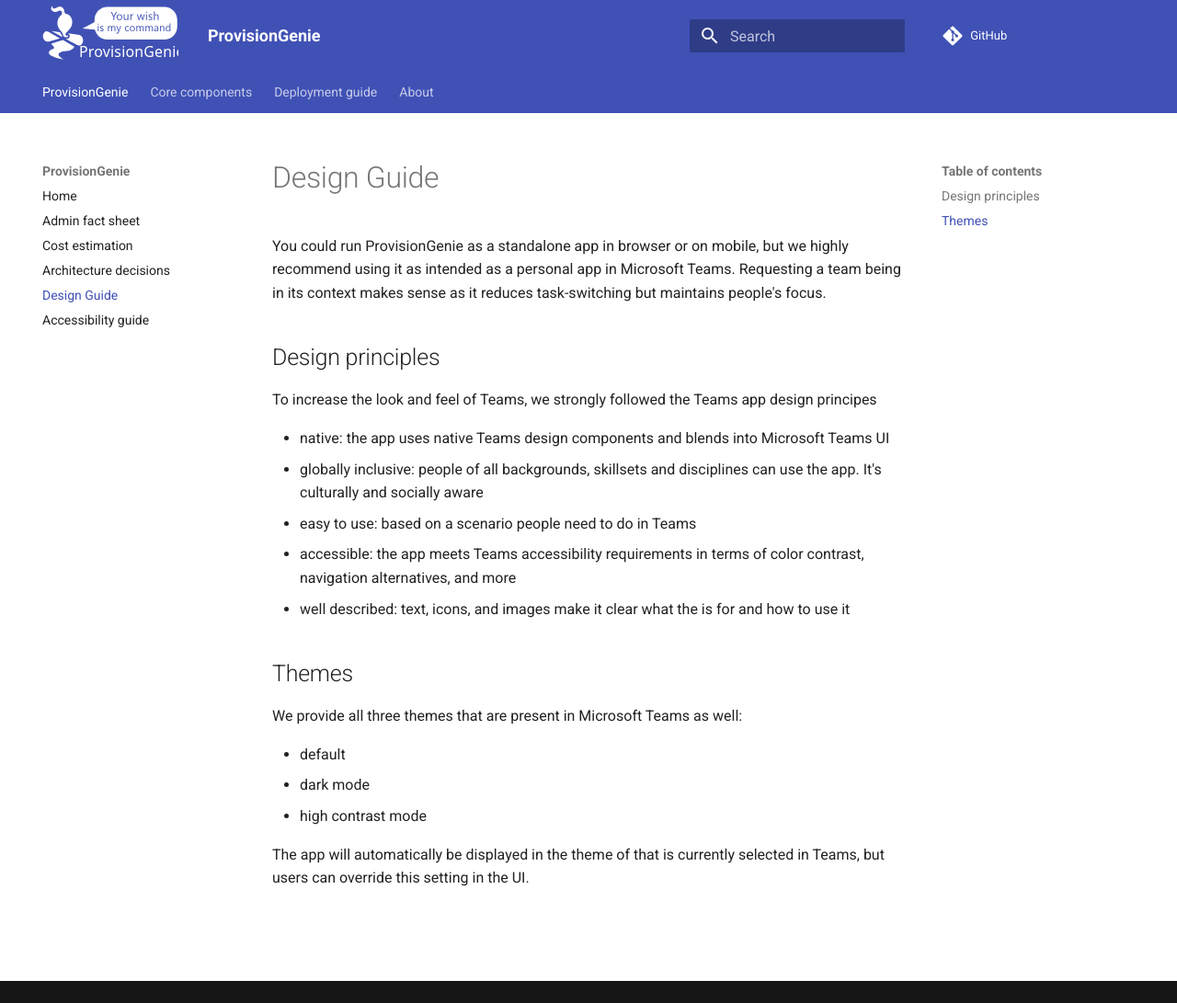
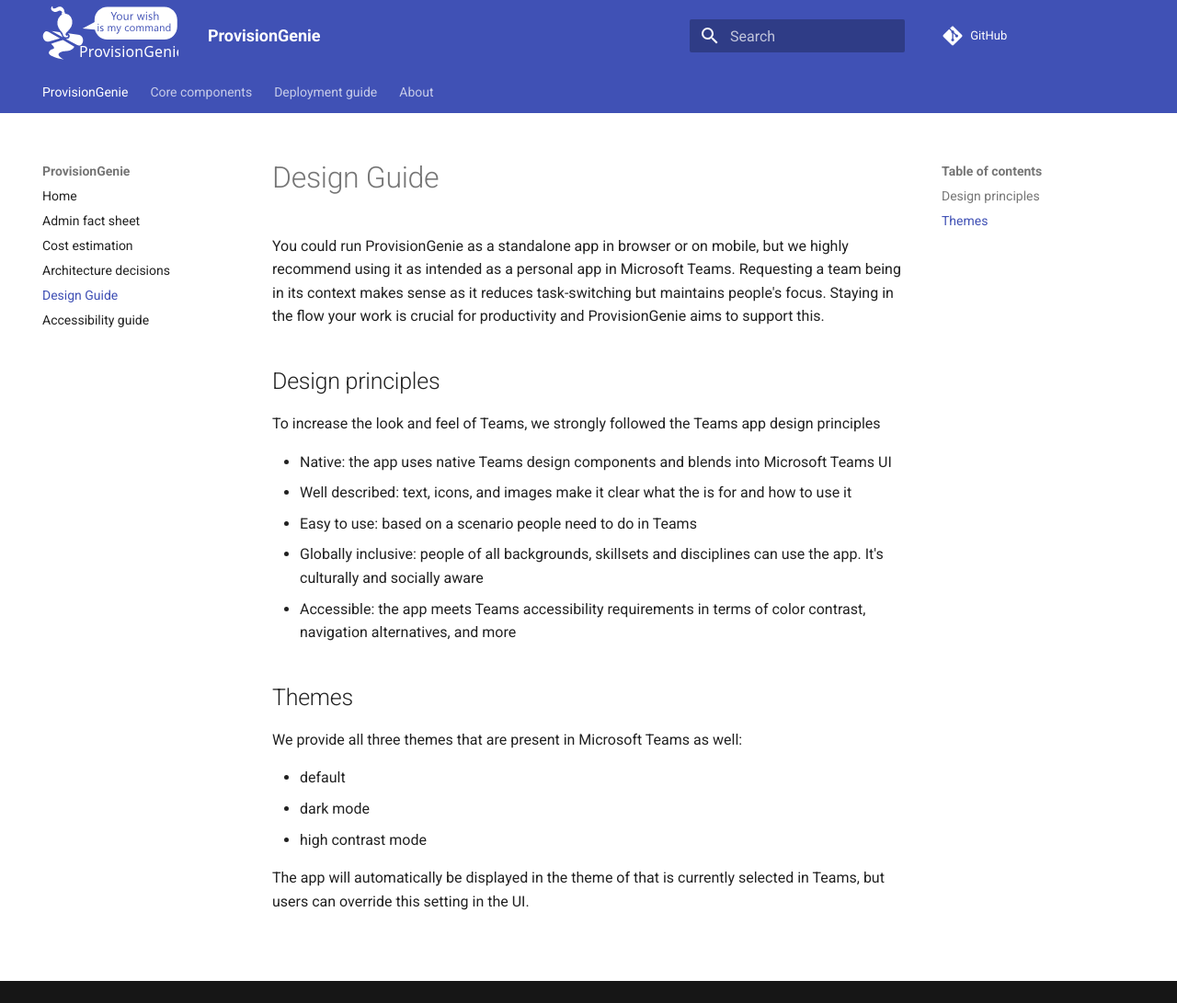
Before and after one commit to ProvisionGenie/ProvisionGenie, an MkDocs documentation site: the page built from Docs/docs/designguide.md, in a window 1280 px wide and 1091 px high. Shown: the whole window at 92% size. Built offline with MkDocs 1.6.1 and Material for MkDocs 9.7.7, drawn with Linux system fonts in a browser that asks for light colours; comment, search, counter and statistics services are not loaded.

Commit message:
minor wording changes

```diff
--- a/Docs/docs/designguide.md
+++ b/Docs/docs/designguide.md
@@ -1,16 +1,16 @@
 # Design Guide
 
-You could run ProvisionGenie as a standalone app in browser or on mobile, but we highly recommend using it as intended as a personal app in Microsoft Teams. Requesting a team being in its context makes sense as it reduces task-switching but maintains people's focus.
+You could run ProvisionGenie as a standalone app in browser or on mobile, but we highly recommend using it as intended as a personal app in Microsoft Teams. Requesting a team being in its context makes sense as it reduces task-switching but maintains people's focus. Staying in the flow your work is crucial for productivity and ProvisionGenie aims to support this.
 
 ## Design principles
 
-To increase the look and feel of Teams, we strongly followed the Teams app design principes
+To increase the look and feel of Teams, we strongly followed the Teams app design principles
 
-- native: the app uses native Teams design components and blends into Microsoft Teams UI
-- globally inclusive: people of all backgrounds, skillsets and disciplines can use the app. It's culturally and socially aware
-- easy to use: based on a scenario people need to do in Teams
-- accessible: the app meets Teams accessibility requirements in terms of color contrast, navigation alternatives, and more
-- well described: text, icons, and images make it clear what the is for and how to use it
+- Native: the app uses native Teams design components and blends into Microsoft Teams UI
+- Well described: text, icons, and images make it clear what the is for and how to use it
+- Easy to use: based on a scenario people need to do in Teams
+- Globally inclusive: people of all backgrounds, skillsets and disciplines can use the app. It's culturally and socially aware
+- Accessible: the app meets Teams accessibility requirements in terms of color contrast, navigation alternatives, and more
 
 ## Themes
 
```
Also changed, not shown: Docs/docs/accessibilityguide.md (+1 -1 lines).
